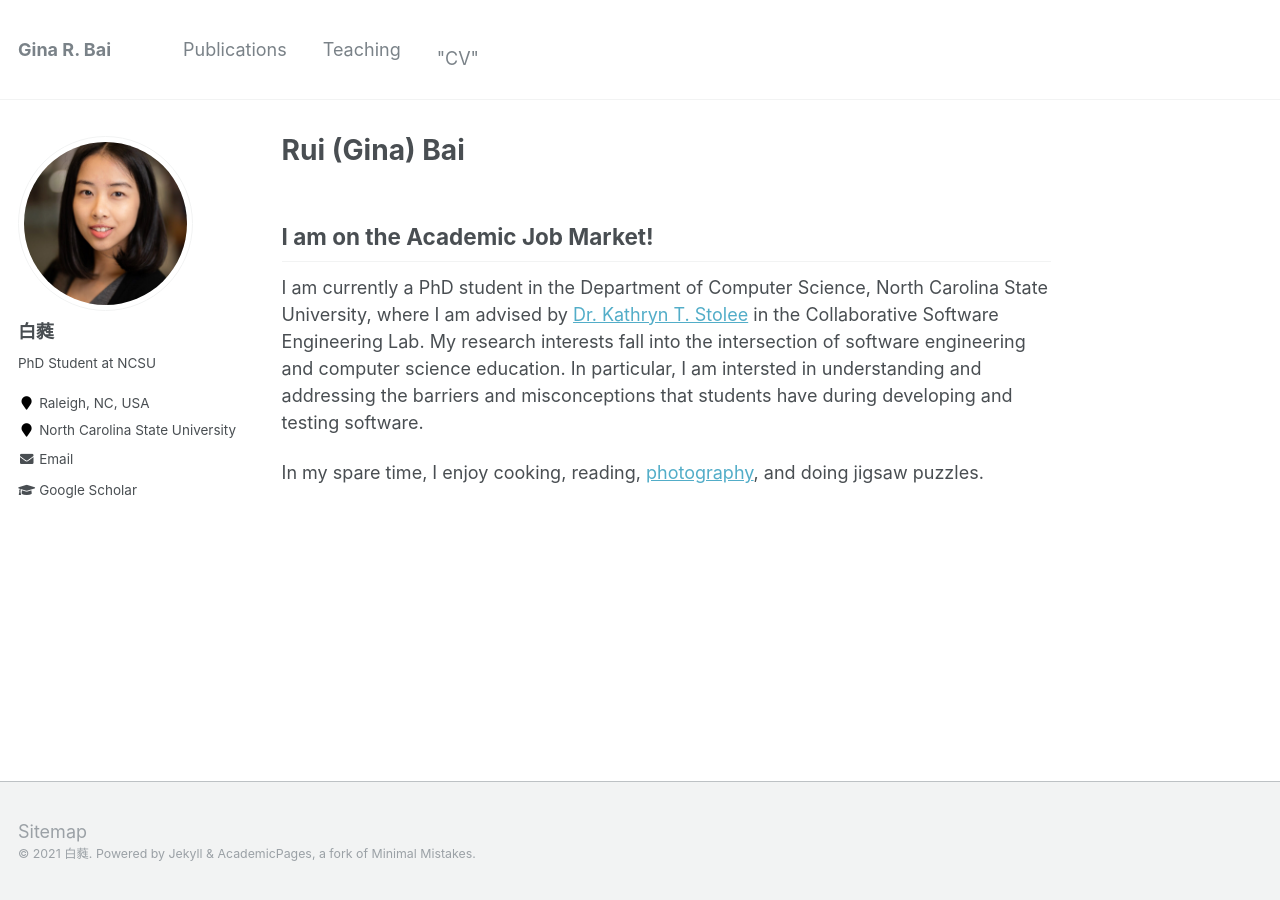
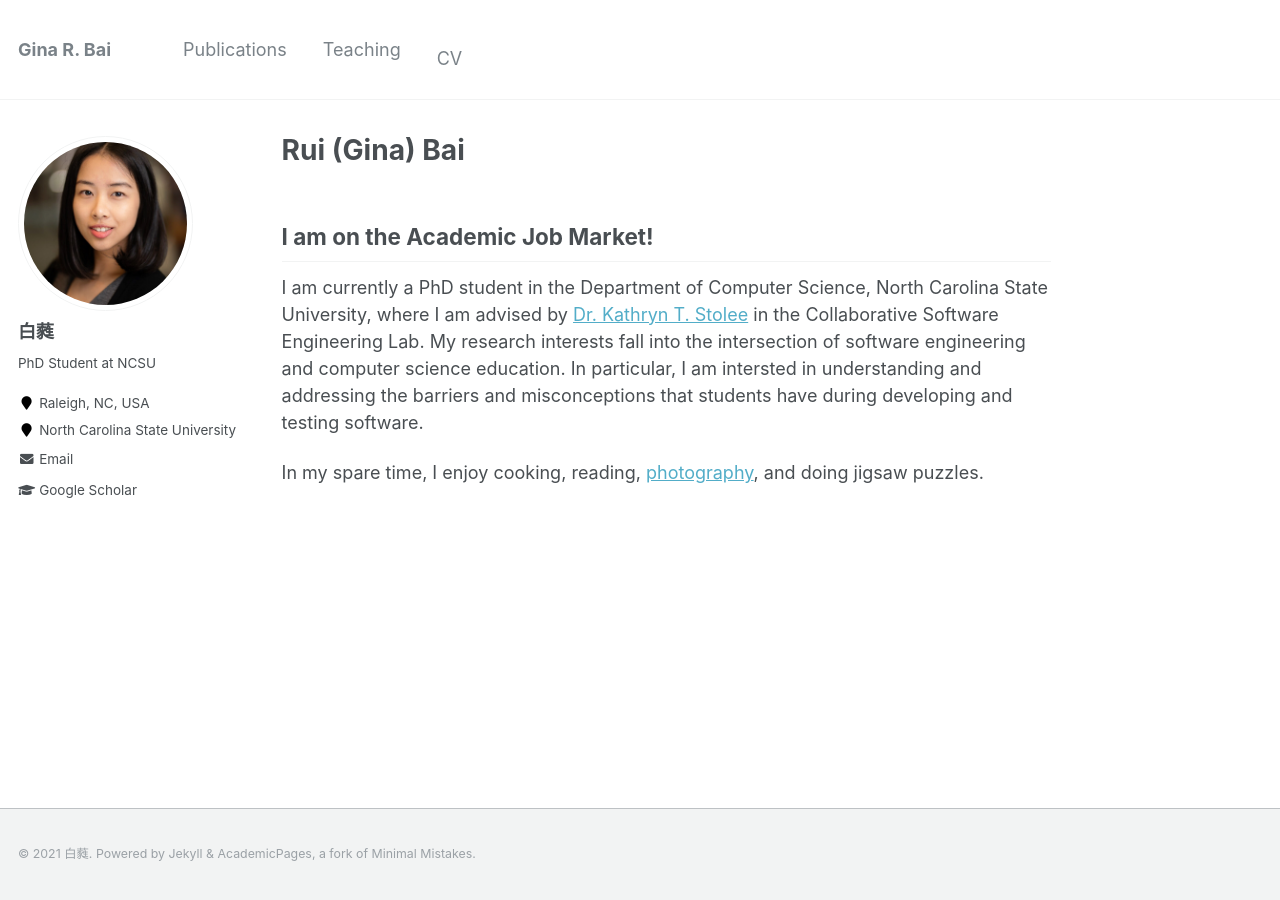
Before and after one commit to ginaBai/ginabai.github.io, a Jekyll site: the page built from _pages/about.md, in a window 1280 px wide. Built offline with Jekyll 4.4.1, drawn with Linux system fonts in a browser that asks for light colours.

Commit message:
more fix

```diff
--- a/_data/navigation.yml
+++ b/_data/navigation.yml
@@ -15,7 +15,7 @@
   #- title: "Blog Posts"
   #  url: /year-archive/
 
-  - title: <a href="https://ginabai.github.io/files/CV/Bai-CV.pdf" target="_blank">"CV"</a>
+  - title: <a href="https://ginabai.github.io/files/CV/Bai-CV.pdf" target="_blank">CV</a>
   #  url:
 
   #- title: "Guide"
--- a/_includes/footer/custom.html
+++ b/_includes/footer/custom.html
@@ -1,3 +1,3 @@
 <!-- start custom footer snippets -->
-<a href="/sitemap/">Sitemap</a>
+<!--<a href="/sitemap/">Sitemap</a>-->
 <!-- end custom footer snippets -->
```
